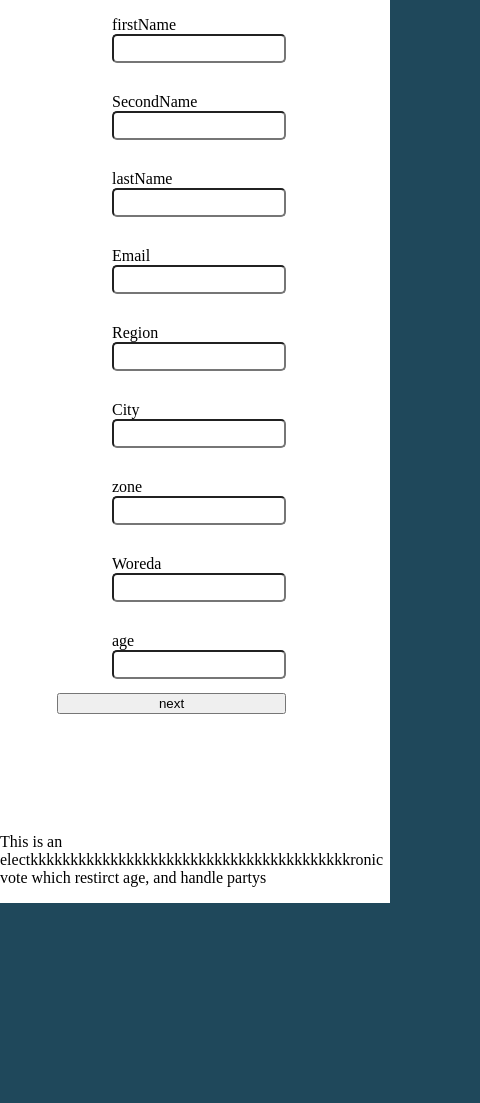
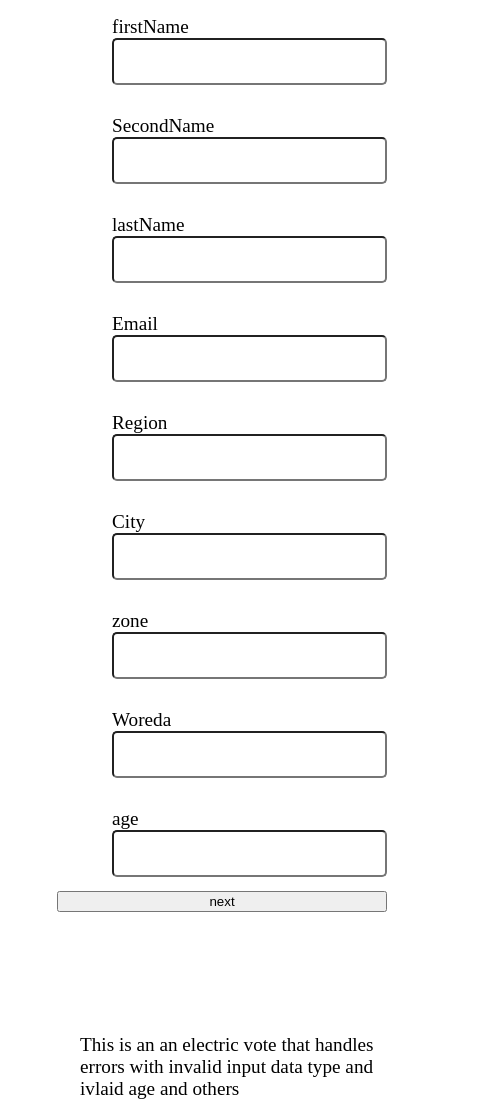
Before and after one commit to biruk-anley/electronic-vote, a plain HTML site: page index.html in a window 390 px wide. Shown: the part 722-1825 px from the top of the page, 480 px wide, since content can reach past the window. Before the commit the page ends 1625 px from the top, so only its background shows below. Drawn offline with Linux system fonts and the light colour scheme.

Commit message:
home page finsihed

```diff
--- a/index.html
+++ b/index.html
@@ -127,8 +127,7 @@
 
 
                 <!--here is descirption about website which is impletnted through js-->
-                <p id="texte">This is an electkkkkkkkkkkkkkkkkkkkkkkkkkkkkkkkkkkkkkkkkronic vote which restirct age, and handle
-                    partys</p>
+                <p id="texte">This is an an electric vote that handles errors with invalid input data type and ivlaid age and others</p>
 
             </div>
 
--- a/source/style.css
+++ b/source/style.css
@@ -45,7 +45,10 @@ body {
   font-weight: bolder;
   margin: 15px;
 }
-
+#texte{
+ padding:0 80px;
+ font-size: 1.2em;
+}
 .sub-body-one {
   display: flex;
   flex-direction: column;
@@ -142,20 +145,28 @@ width: 100%;
   display: flex;
  justify-content: space-between;
   flex-direction: row-reverse;
-  border: 5px solid rgb(66, 214, 66);
+
   align-items: center;
 
 }.one{
   margin-left:55px ;
 }
-labe{
-  font-size: 5em;
+label{
+  font-size: 1.2em;
+}
+input {
+    width: 243px;
+    border-radius: 5px;
+    padding: 14px;
 }
 
 
 
 
-
+@media(max-width:455px){
+ .sub-container-2{
+   width: 123%;
+ }
 
 
 
```
